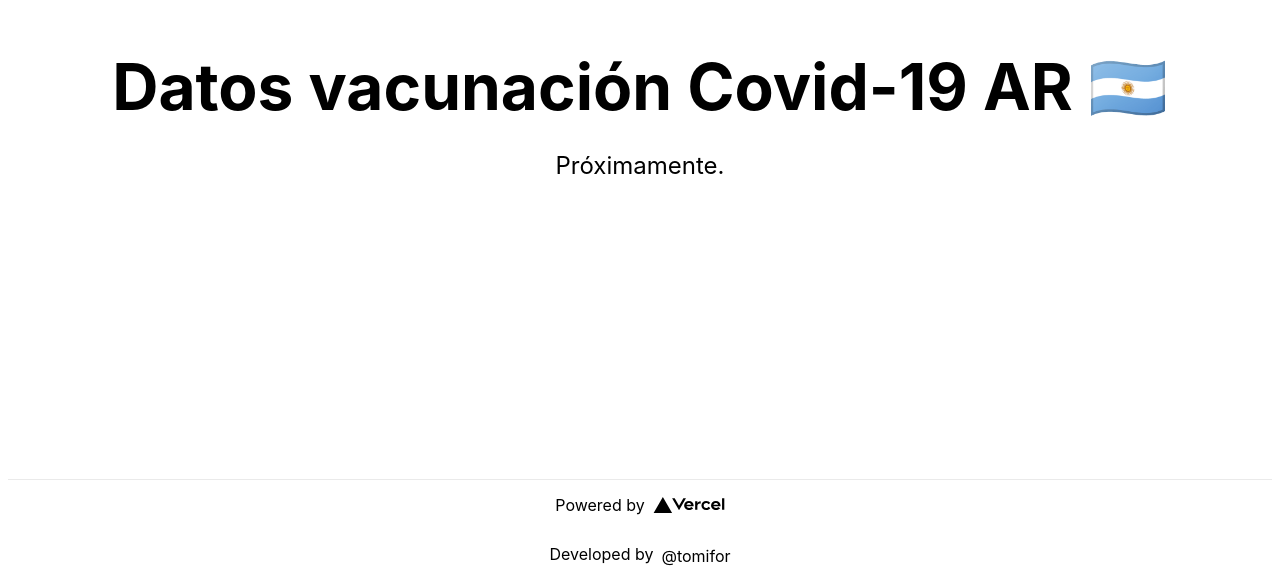
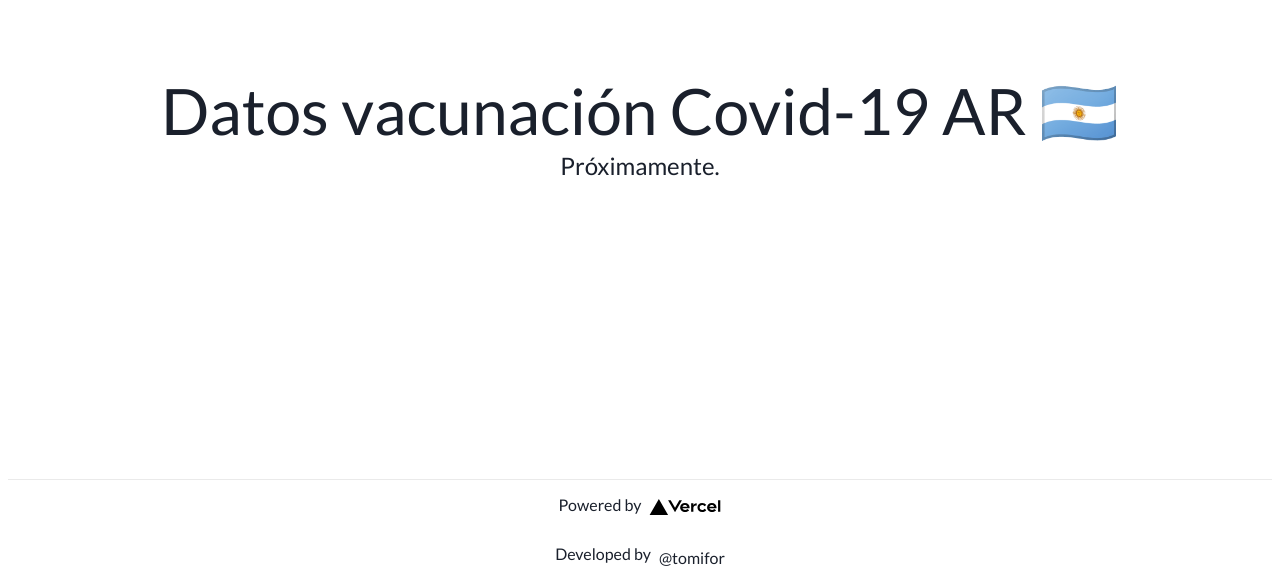
Before and after one commit to tomifor/covid-vaccination, a Next.js app: page / in a window 1280 px wide. Shown: the part 221-800 px from the top of the page. Built offline with nearby package versions, Linux system fonts and the light colour scheme.

Commit message:
set chakra ui and theme

```diff
--- a/package.json
+++ b/package.json
@@ -8,6 +8,11 @@
     "start": "next start"
   },
   "dependencies": {
+    "@chakra-ui/react": "^1.6.3",
+    "@emotion/react": "^11",
+    "@emotion/styled": "^11",
+    "axios": "^0.21.1",
+    "framer-motion": "^4",
     "next": "10.2.3",
     "react": "17.0.2",
     "react-dom": "17.0.2",
--- a/pages/_app.tsx
+++ b/pages/_app.tsx
@@ -1,7 +1,13 @@
 import '../styles/globals.css'
 import type { AppProps } from 'next/app'
+import { ChakraProvider } from "@chakra-ui/react"
+import theme from '../theme/theme'
+
 
 function MyApp({ Component, pageProps }: AppProps) {
-  return <Component {...pageProps} />
+  return (
+    <ChakraProvider theme={theme}>
+      <Component {...pageProps} />
+    </ChakraProvider>)
 }
 export default MyApp
--- /dev/null
+++ b/pages/_document.tsx
@@ -0,0 +1,30 @@
+import Document, { Html, Head, Main, NextScript, DocumentContext } from 'next/document'
+
+class MyDocument extends Document {
+  static async getInitialProps(ctx: DocumentContext) {
+    const initialProps = await Document.getInitialProps(ctx)
+    return { ...initialProps }
+  }
+
+  render() {
+    return (
+      <Html>
+        <Head>
+          <link
+            rel="preconnect"
+            href="https://fonts.gstatic.com"
+            crossOrigin="true"
+          />
+          <link href="https://fonts.googleapis.com/css2?family=Lato:ital,wght@0,100;0,300;0,400;0,700;1,100;1,300;1,400;1,700&display=swap"
+                rel="stylesheet"/>
+        </Head>
+        <body>
+        <Main />
+        <NextScript />
+        </body>
+      </Html>
+    )
+  }
+}
+
+export default MyDocument
--- /dev/null
+++ b/theme/theme.ts
@@ -0,0 +1,8 @@
+import { extendTheme } from "@chakra-ui/react"
+const theme = extendTheme({
+  fonts: {
+    heading: "Lato",
+    body: "Lato",
+  },
+})
+export default theme
```
Also changed, not shown: src/data/example.ts (added), 1 other file (tests, documents, lock files or other folders).
